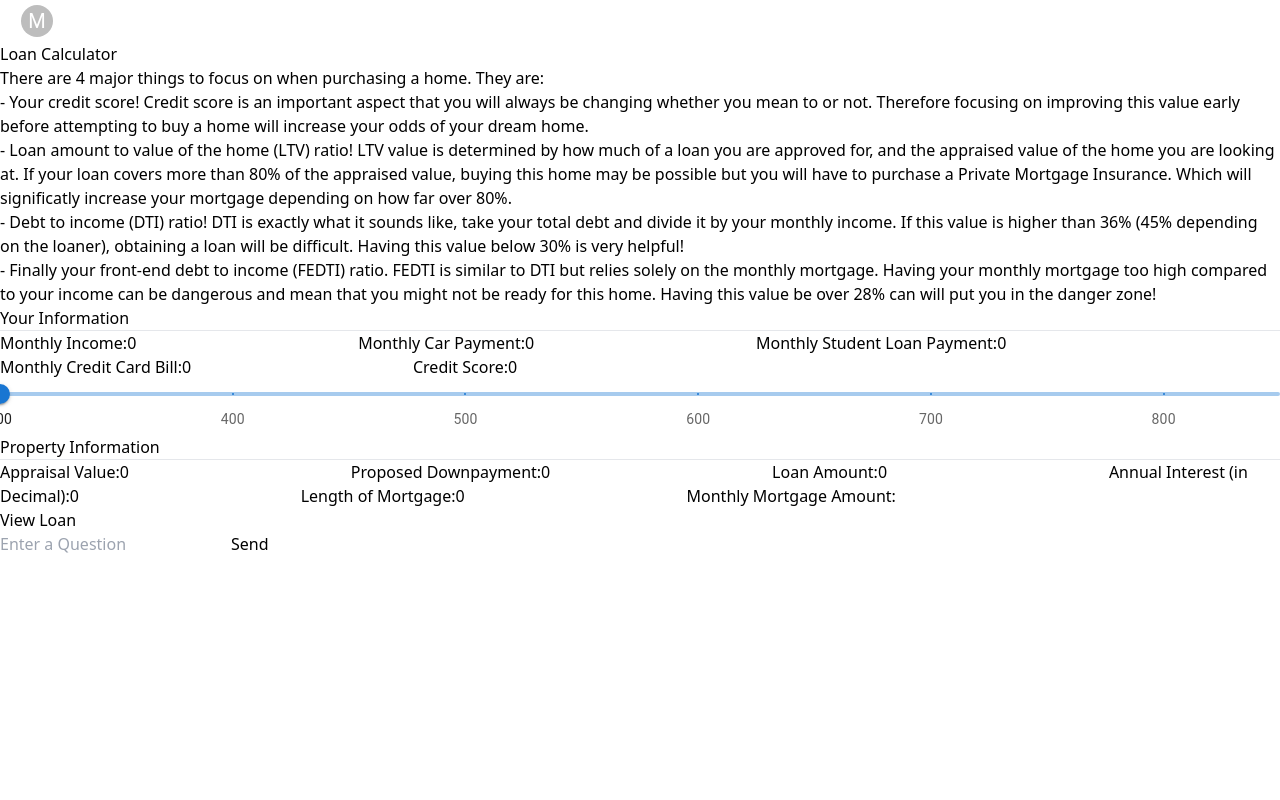
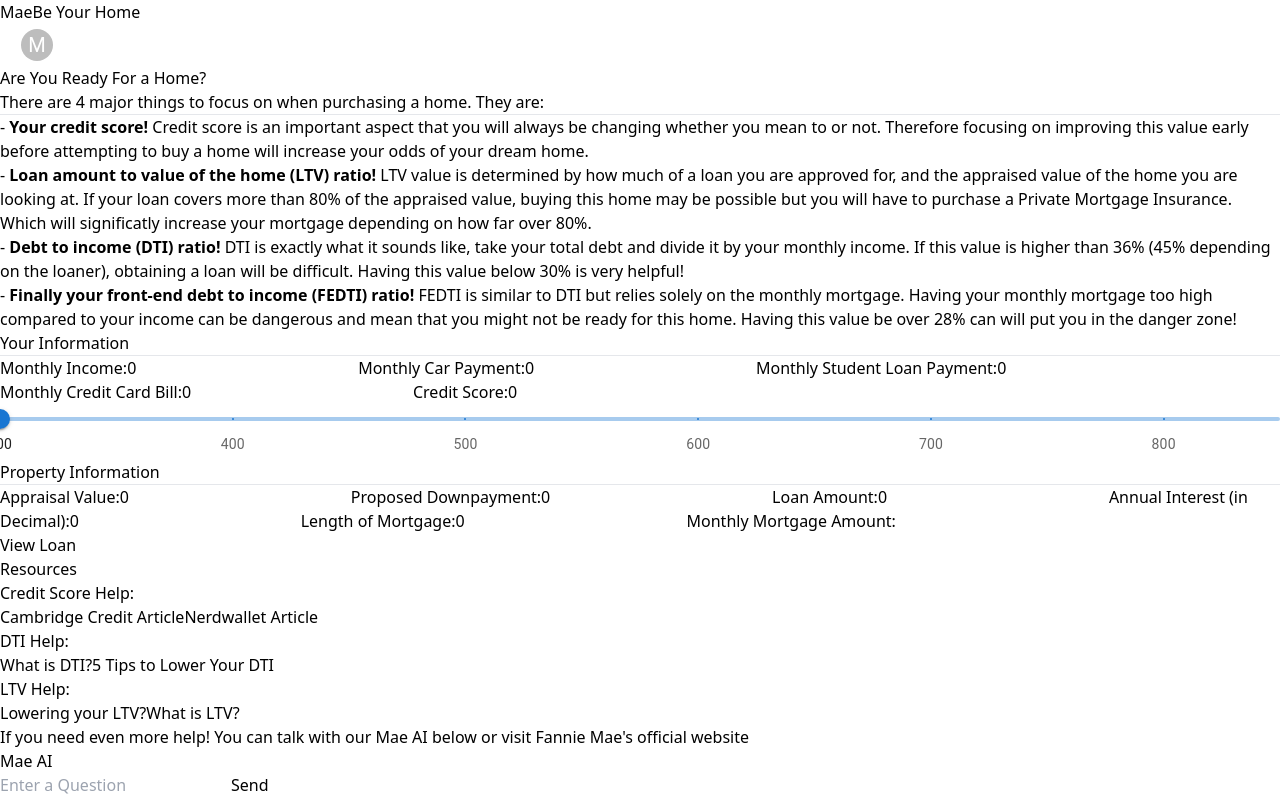
Before and after one commit to aaron3alexander/maebe-your-home, a React (Vite) app: page / in a window 1280 px wide. Built offline with nearby package versions, Linux system fonts and the light colour scheme.

Commit message:
finalized project

```diff
--- a/src/App.jsx
+++ b/src/App.jsx
@@ -1,5 +1,4 @@
 import Input from "./components/Input";
-import Aibot from "./components/AIbot";
 import Account from "./components/Account";
 import { BrowserRouter, Route, Routes } from "react-router-dom";
 
@@ -22,7 +21,6 @@ function App() {
             <Route path="/account" element = {<AccountPage />} />
           </Routes>
         </div>
-        <Aibot />
       </div>
     </BrowserRouter>
   );
--- a/src/components/Account.jsx
+++ b/src/components/Account.jsx
@@ -1,20 +1,20 @@
-import * as React from 'react';
-import Box from '@mui/material/Box';
-import Avatar from '@mui/material/Avatar';
-import Menu from '@mui/material/Menu';
-import MenuItem from '@mui/material/MenuItem';
-import ListItemIcon from '@mui/material/ListItemIcon';
-import Divider from '@mui/material/Divider';
-import IconButton from '@mui/material/IconButton';
-import Typography from '@mui/material/Typography';
-import Tooltip from '@mui/material/Tooltip';
-import PersonAdd from '@mui/icons-material/PersonAdd';
-import Settings from '@mui/icons-material/Settings';
-import Logout from '@mui/icons-material/Logout';
+import * as React from "react";
+import Box from "@mui/material/Box";
+import Avatar from "@mui/material/Avatar";
+import Menu from "@mui/material/Menu";
+import MenuItem from "@mui/material/MenuItem";
+import ListItemIcon from "@mui/material/ListItemIcon";
+import Divider from "@mui/material/Divider";
+import IconButton from "@mui/material/IconButton";
+import Typography from "@mui/material/Typography";
+import Tooltip from "@mui/material/Tooltip";
+import PersonAdd from "@mui/icons-material/PersonAdd";
+import Settings from "@mui/icons-material/Settings";
+import Logout from "@mui/icons-material/Logout";
 import { Link, useNavigate } from "react-router-dom";
 
-// const loginLink = "/Login";
-const signupLink = "/Signup";
+const loginLink = "/Login";
+const signupLink = "/signup";
 
 export default function Account() {
   const navigate = useNavigate();
@@ -30,24 +30,27 @@ export default function Account() {
   };
 
   const handleLogin = () => {
-    // navigate(loginLink)
+    navigate(loginLink);
   };
 
   const handleSignup = () => {
-    // navigate(signupLink)
+    navigate(signupLink);
   };
 
   return (
-    <div className=''>
-      <Box sx={{ display: 'flex', alignItems: 'center', textAlign: 'center' }}>
+    <div className="flex justify-between w-full">
+      <div className="text-2xl font-bold">
+        <Link to={"/"}>MaeBe Your Home</Link>
+      </div>
+      <Box sx={{ display: "flex", alignItems: "center", textAlign: "center" }}>
         <Tooltip title="Account settings">
           <IconButton
             onClick={handleClick}
             size="small"
             sx={{ ml: 2 }}
-            aria-controls={open ? 'account-menu' : undefined}
+            aria-controls={open ? "account-menu" : undefined}
             aria-haspopup="true"
-            aria-expanded={open ? 'true' : undefined}
+            aria-expanded={open ? "true" : undefined}
           >
             <Avatar sx={{ width: 32, height: 32 }}>M</Avatar>
           </IconButton>
@@ -62,31 +65,31 @@ export default function Account() {
         PaperProps={{
           elevation: 0,
           sx: {
-            overflow: 'visible',
-            filter: 'drop-shadow(0px 2px 8px rgba(0,0,0,0.32))',
+            overflow: "visible",
+            filter: "drop-shadow(0px 2px 8px rgba(0,0,0,0.32))",
             mt: 1.5,
-            '& .MuiAvatar-root': {
+            "& .MuiAvatar-root": {
               width: 32,
               height: 32,
               ml: -0.5,
               mr: 1,
             },
-            '&:before': {
+            "&:before": {
               content: '""',
-              display: 'block',
-              position: 'absolute',
+              display: "block",
+              position: "absolute",
               top: 0,
               right: 14,
               width: 10,
               height: 10,
-              bgcolor: 'background.paper',
-              transform: 'translateY(-50%) rotate(45deg)',
+              bgcolor: "background.paper",
+              transform: "translateY(-50%) rotate(45deg)",
               zIndex: 0,
             },
           },
         }}
-        transformOrigin={{ horizontal: 'right', vertical: 'top' }}
-        anchorOrigin={{ horizontal: 'right', vertical: 'bottom' }}
+        transformOrigin={{ horizontal: "right", vertical: "top" }}
+        anchorOrigin={{ horizontal: "right", vertical: "bottom" }}
       >
         <MenuItem onClick={handleLogin}>
           <Avatar /> Login
--- a/src/components/Input.jsx
+++ b/src/components/Input.jsx
@@ -1,10 +1,9 @@
-
 import { useEffect, useState, useRef } from "react";
 import MuiInput from "@mui/material/Input";
 import CheckCircleIcon from "@mui/icons-material/CheckCircle";
 import greencheckmark from "../../public/greencheckmark.svg";
 import redx from "../../public/redx.svg";
-
+import Aibot from "./aiBot";
 import Slider from "@mui/material/Slider";
 import "../App.css";
 
@@ -16,7 +15,6 @@ export default function Input() {
   const [creditScore, setCreditScore] = useState(0);
 
   const sectionRef = useRef(null);
-
 
   const [propertyValue, setPropertyValue] = useState(0);
   const [downpayment, setDownpayment] = useState(0);
@@ -190,15 +188,45 @@ export default function Input() {
 
   return (
     <div className="h-3/4 w-full flex flex-col items-center">
-      <h1 className="text-8xl font-bold text-blue-400 mb-8 mt-8">
-        Loan Calculator
+      <h1 className="text-8xl  text-blue-400 mb-8 ">
+        Are You Ready For a Home?
       </h1>
-      <div className="flex flex-col justify-around h-96 w-1/2 mb-6 bg-blue-400 rounded-lg p-4 text-white">
-        There are 4 major things to focus on when purchasing a home. They are:
-        <p> - Your credit score! Credit score is an important aspect that you will always be changing whether you mean to or not. Therefore focusing on improving this value early before attempting to buy a home will increase your odds of your dream home.</p>
-        <p> - Loan amount to value of the home (LTV) ratio! LTV value is determined by how much of a loan you are approved for, and the appraised value of the home you are looking at. If your loan covers more than 80% of the appraised value, buying this home may be possible but you will have to purchase a Private Mortgage Insurance. Which will significatly increase your mortgage depending on how far over 80%.</p>
-        <p> - Debt to income (DTI) ratio! DTI is exactly what it sounds like, take your total debt and divide it by your monthly income. If this value is higher than 36% (45% depending on the loaner), obtaining a loan will be difficult. Having this value below 30% is very helpful! </p>
-        <p> - Finally your front-end debt to income (FEDTI) ratio. FEDTI is similar to DTI but relies solely on the monthly mortgage. Having your monthly mortgage too high compared to your income can be dangerous and mean that you might not be ready for this home. Having this value be over 28% can will put you in the danger zone! </p>
+      <div className="shadow-2xl flex flex-col h-fit space-y-4 w-1/2 mb-6 bg-blue-400 rounded-lg p-4 text-white">
+        <h2 className="text-xl">
+          There are 4 major things to focus on when purchasing a home. They are:{" "}
+        </h2>
+        <hr className="border-2" />
+        <p>
+          {" "}
+          - <b>Your credit score!</b> Credit score is an important aspect that
+          you will always be changing whether you mean to or not. Therefore
+          focusing on improving this value early before attempting to buy a home
+          will increase your odds of your dream home.
+        </p>
+        <p>
+          {" "}
+          - <b>Loan amount to value of the home (LTV) ratio!</b> LTV value is
+          determined by how much of a loan you are approved for, and the
+          appraised value of the home you are looking at. If your loan covers
+          more than 80% of the appraised value, buying this home may be possible
+          but you will have to purchase a Private Mortgage Insurance. Which will
+          significatly increase your mortgage depending on how far over 80%.
+        </p>
+        <p>
+          {" "}
+          - <b>Debt to income (DTI) ratio!</b> DTI is exactly what it sounds
+          like, take your total debt and divide it by your monthly income. If
+          this value is higher than 36% (45% depending on the loaner), obtaining
+          a loan will be difficult. Having this value below 30% is very helpful!{" "}
+        </p>
+        <p>
+          {" "}
+          - <b>Finally your front-end debt to income (FEDTI) ratio!</b> FEDTI is
+          similar to DTI but relies solely on the monthly mortgage. Having your
+          monthly mortgage too high compared to your income can be dangerous and
+          mean that you might not be ready for this home. Having this value be
+          over 28% can will put you in the danger zone!{" "}
+        </p>
       </div>
 
       <div className="flex  shadow-xl border-black rounded-lg">
@@ -356,8 +384,14 @@ export default function Input() {
           ref={sectionRef}
           className="h-full mt-8 bg-gray-800 p-8 w-2/3 rounded-full"
         >
-          {passes ? <h1 className="text-4xl text-green-500 font-bold text-center">Congrats Future Homeowner!</h1> : (
-            <h1 className="text-4xl text-red-400 font-bold text-center mb-2 ">Not A Good Idea!</h1>
+          {passes ? (
+            <h1 className="text-4xl text-green-500 font-bold text-center">
+              Congrats Future Homeowner!
+            </h1>
+          ) : (
+            <h1 className="text-4xl text-red-500 font-bold text-center mb-2 ">
+              Not A Good Idea!
+            </h1>
           )}
           <div className="flex justify-evenly">
             {passes ? (
@@ -377,17 +411,35 @@ export default function Input() {
                   </h1>
                 ) : creditScore > 640 ? (
                   <h1 className="text-yellow-500 font-bold">
-                    Your credit score passes the minimum of 640, but you should try to
-                    increase it!
+                    Your credit score passes the minimum of 640, but you should
+                    try to increase it!
                   </h1>
                 ) : (
-                  <h1 className="text-red-700 font-bold">
+                  <h1 className="text-red-500 font-bold">
                     Your credit score does not pass the minimum score of 640!
-                    Try to improve it!
+                    Try to improve it by paying your balances every month, lowering revolving credit utilitization, and raising your credit limits!
                   </h1>
                 )}
               </p>
-
+              <p>
+                {loan / propertyValue <= 0.8 ? (
+                  <h1 className="text-green-500 font-bold">
+                    Awesome! Your loan-to-value (LTV) ratio is less than 80%!
+                    Your interest rates should be low!
+                  </h1>
+                ) : loan / propertyValue <= 0.95 ? (
+                  <h1 className="text-yellow-500 font-bold">
+                    Your front-end debt-to-income (FEDTI) ratio passes the
+                    minimum of 28%, but you should try to lower it!
+                  </h1>
+                ) : (
+                  <h1 className="text-red-500 font-bold">
+                    Your loan-to-value (LTV) ratio is greater than 80%! This can
+                    lead to higher interest rates and require mortgage
+                    insurance. Try to increase the size of your downpayment to at least 20% of the property value!
+                  </h1>
+                )}
+              </p>
               <p>
                 {(monthlyMortgage + studentLoan + carPayment + creditCard) /
                   income <=
@@ -410,9 +462,9 @@ export default function Input() {
                     but you should try to lower it!
                   </h1>
                 ) : (
-                  <h1 className="text-red-700 font-bold">
+                  <h1 className="text-red-500 font-bold">
                     Your debt-to-income ratio (DTI) DOES NOT pass the minimum of
-                    36%! Either try to lower your debt or increase your income!
+                    36%! Either try to lower your debt or increase your income! Lower your debt by paying off the most expensive loans first!
                   </h1>
                 )}
               </p>
@@ -420,39 +472,24 @@ export default function Input() {
               <p>
                 {monthlyMortgage / income <= 0.15 ? (
                   <h1 className="text-green-500 font-bold">
-                    Awesome! Your front-end debt-to-income (FEDTI) ratio is less than 15%!
+                    Awesome! Your front-end debt-to-income (FEDTI) ratio is less
+                    than 15%!
                   </h1>
                 ) : monthlyMortgage / income <= 0.2 ? (
                   <h1 className="text-green-300 font-bold ">
-                    Good! Your front-end debt-to-income (FEDTI) ratio is less than 20%!
+                    Good! Your front-end debt-to-income (FEDTI) ratio is less
+                    than 20%!
                   </h1>
                 ) : monthlyMortgage / income <= 0.28 ? (
                   <h1 className="text-yellow-500 font-bold">
-                    Your front-end debt-to-income (FEDTI) ratio passes the minimum of 28%, but you
-                    should try to lower it!
+                    Your front-end debt-to-income (FEDTI) ratio passes the
+                    minimum of 28%, but you should try to lower it!
                   </h1>
                 ) : (
-                  <h1 className="text-red-700 font-bold">
-                    Your front-end debt-to-income (FEDTI) ratio DOES NOT pass the minimum of 28%.
-                    Either try to lower your monthly mortgage payment or increase your income!
-                  </h1>
-                )}
-              </p>
-
-              <p>
-                {(loan / propertyValue) <= .8 ? (
-                  <h1 className="text-green-500 font-bold">
-                    Awesome! Your loan-to-value (LTV) ratio is less than 80%! Your interest rates should be low!
-                  </h1>
-                )  : (loan / propertyValue) <= .95 ? (
-                  <h1 className="text-yellow-500 font-bold">
-                    Your front-end debt-to-income (FEDTI) ratio passes the minimum of 28%, but you
-                    should try to lower it!
-                  </h1>
-                ) : (
-                  <h1 className="text-red-700 font-bold">
-                    Your loan-to-value (LTV) ratio is greater than 80%! This can lead to higher interest rates and require mortgage insurance.
-                    Try to increase the size of your downpayment!
+                  <h1 className="text-red-500 font-bold">
+                    Your front-end debt-to-income (FEDTI) ratio DOES NOT pass
+                    the minimum of 28%. Try to lower your monthly
+                    mortgage payment or increase your income! Lower your mortgage payment by either increasing the loan length or reducing the loan amount!
                   </h1>
                 )}
               </p>
@@ -460,6 +497,69 @@ export default function Input() {
           </div>
         </div>
       )}
+      <div className="rounded-lg w-fit px-4 h-fit border-2 mt-8 bg-gray-500 text-white p-3">
+        <h1 className="text-center text-4xl font-bold">Resources</h1>
+        <div className="flex justify-evenly mt-4">
+          <div className="flex flex-col">
+            <h1 className="font-bold">Credit Score Help:</h1>
+            <a
+              className="text-blue-400"
+              href="https://www.cambridge-credit.org/debt-to-income-ratio/?gad=1&gclid=Cj0KCQjw-pyqBhDmARIsAKd9XIM0SsOWL3uyL-Gb3cQkqIjRELdl6h7mqxV-tMUvU-Kdw3YZAxicHs8aAh35EALw_wcB"
+            >
+              Cambridge Credit Article
+            </a>
+            <a
+              className="text-blue-400"
+              href="https://www.nerdwallet.com/article/finance/raise-credit-score-fast"
+            >
+              Nerdwallet Article{" "}
+            </a>
+          </div>
+
+          <div className="flex flex-col">
+            <h1 className="font-bold">DTI Help:</h1>
+            <a
+              className="text-blue-400"
+              href="https://www.cambridge-credit.org/debt-to-income-ratio/?gad=1&gclid=Cj0KCQjw-pyqBhDmARIsAKd9XIN-CCIsCqw_etDA7Ubr2p0kg6ExTkF3DyXV9VJ_pSDqNIGGd-Frt1QaAvvUEALw_wcB
+"
+            >
+              What is DTI?
+            </a>
+            <a
+              className="text-blue-400"
+              href="https://www.fool.com/the-ascent/credit-cards/articles/5-tips-to-lower-your-debt-to-income-ratio/"
+            >
+              5 Tips to Lower Your DTI
+            </a>
+          </div>
+
+          <div className="flex flex-col">
+            <h1 className="font-bold">LTV Help:</h1>{" "}
+            <a
+              className="text-blue-400"
+              href="https://wealthfit.com/articles/loan-to-value-ratio/
+"
+            >
+              Lowering your LTV?
+            </a>
+            <a
+              className="text-blue-400"
+              href="https://www.financestrategists.com/mortgage-broker/loan-to-value-ratio/?gclid=Cj0KCQjw-pyqBhDmARIsAKd9XINuOdKaRNIM19ReWWHZDn7hJKSbG3mmlw0MM46eeXZtBk_RkgwHv5IaAkmxEALw_wcB
+"
+            >
+              What is LTV?
+            </a>
+          </div>
+        </div>
+
+        <p className="text-center mt-2">If you need even more help! You can talk with our Mae AI below or visit
+        Fannie Mae's official website</p>
+      </div>
+
+      <div className="w-full h-full flex flex-col items-center justify-center mt-8">
+        <h1 className="text-3xl font-bold"> Mae AI</h1>
+        <Aibot />
+      </div>
     </div>
   );
 }
```
Also changed, not shown: src/components/aiBot.jsx (+5 -5 lines), 1 other file (tests, documents, lock files or other folders).
